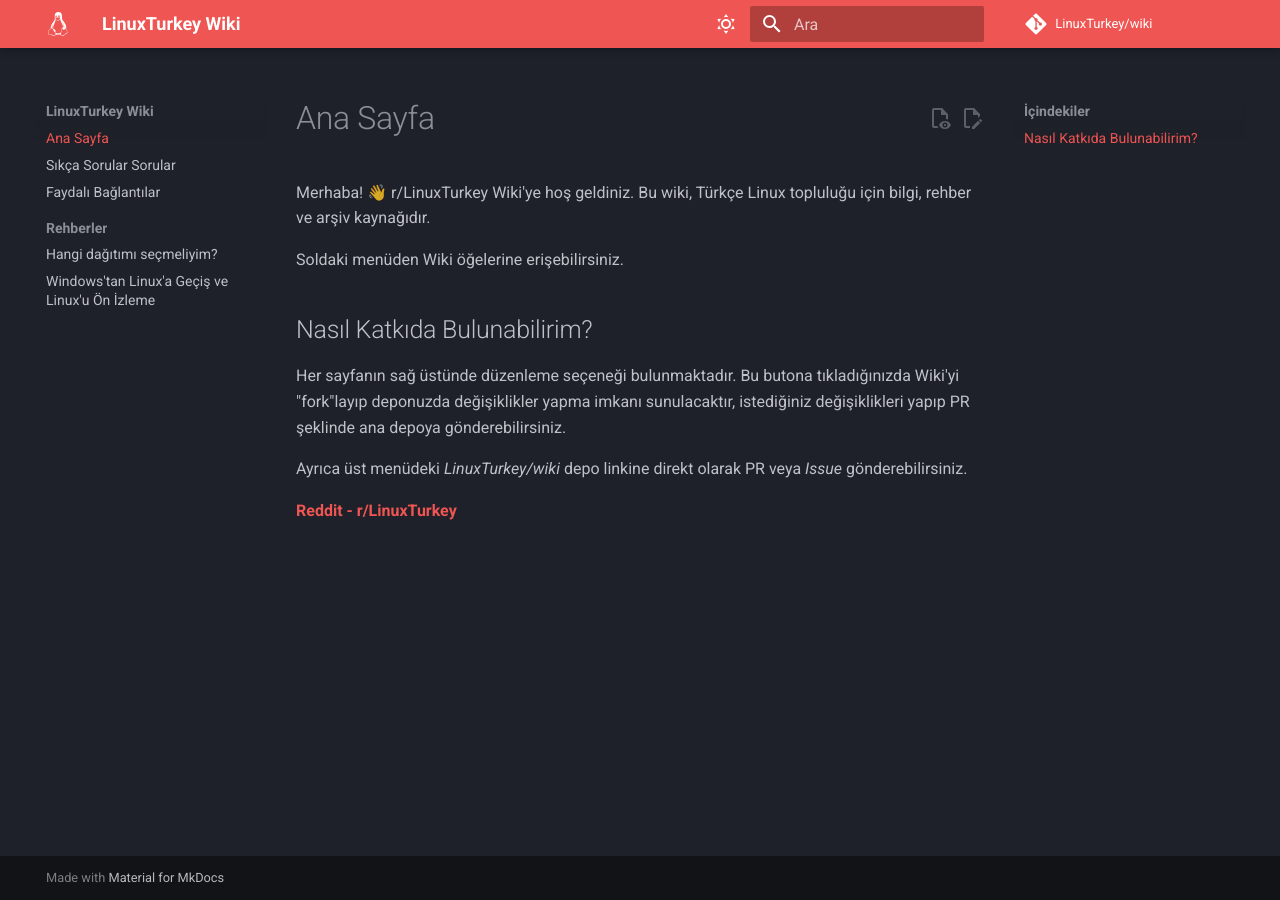
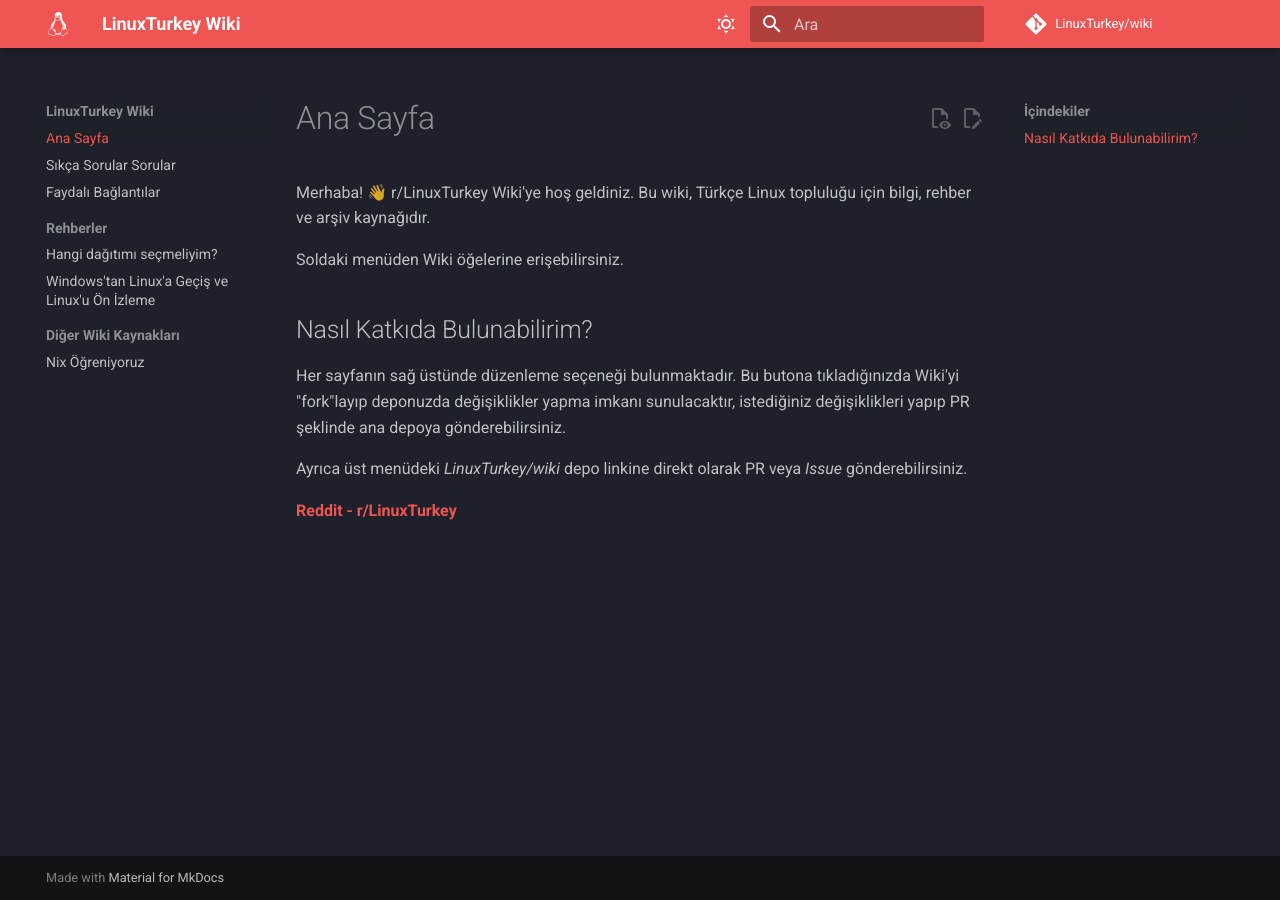
Before and after one commit to LinuxTurkey/wiki, an MkDocs documentation site: the page built from src/index.md, in a window 1280 px wide. Built offline with MkDocs 1.6.1 and Material for MkDocs 9.7.7, drawn with Linux system fonts in a browser that asks for light colours; comment, search, counter and statistics services are not loaded.

Commit message:
Add "Nix Öğreniyoruz" wiki to the navigation

```diff
--- a/mkdocs.yml
+++ b/mkdocs.yml
@@ -4,6 +4,7 @@
 repo_url: https://github.com/LinuxTurkey/wiki
 repo_name: LinuxTurkey/wiki
 edit_uri: edit/main/src/
+use_directory_urls: false
 plugins:
   - social:
       cards_layout_options:
@@ -58,3 +59,6 @@
   - Rehberler:
     - rehberler/hangi_dagitim.md
     - rehberler/windowstan_linuxa.md
+
+  - Diğer Wiki Kaynakları:
+    - Nix Öğreniyoruz: https://nixogreniyoruz.kavakci.dev/
```
